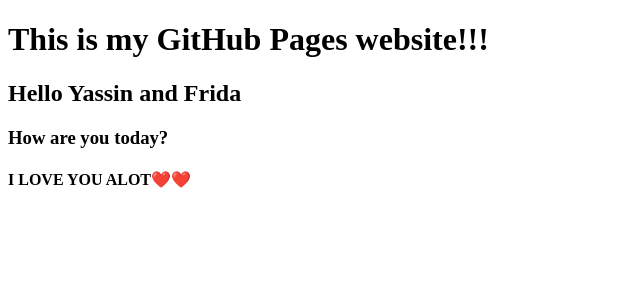
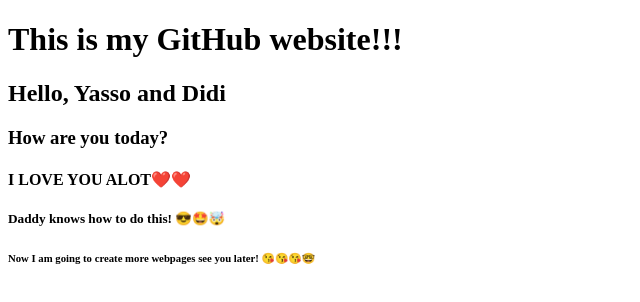
Before and after one commit to Hamadabcn/Hamadabcn.github.io, a plain HTML site: page index.html in a window 1280 px wide. Shown: the whole page, without its empty margins (0-640 px from the left). Drawn offline with Linux system fonts and the light colour scheme.

Commit message:
updated names, h1, h2, h6 add emojis

```diff
--- a/index.html
+++ b/index.html
@@ -6,10 +6,12 @@
         </title>
     </head>
     <body>
-        <h1>This is my GitHub Pages website!!!</h1>
-        <h2>Hello Yassin and Frida</h2>
+        <h1>This is my GitHub website!!!</h1>
+        <h2>Hello, Yasso and Didi</h2>
         <h3>How are you today?</h3>
         <h4>I LOVE YOU ALOT❤️❤️</h4>
+        <h5>Daddy knows how to do this! 😎🤩🤯</h5>
+        <h6>Now I am going to create more webpages see you later! 😘😘😘🤓</h6>
 
     </body>
 </html>
```
